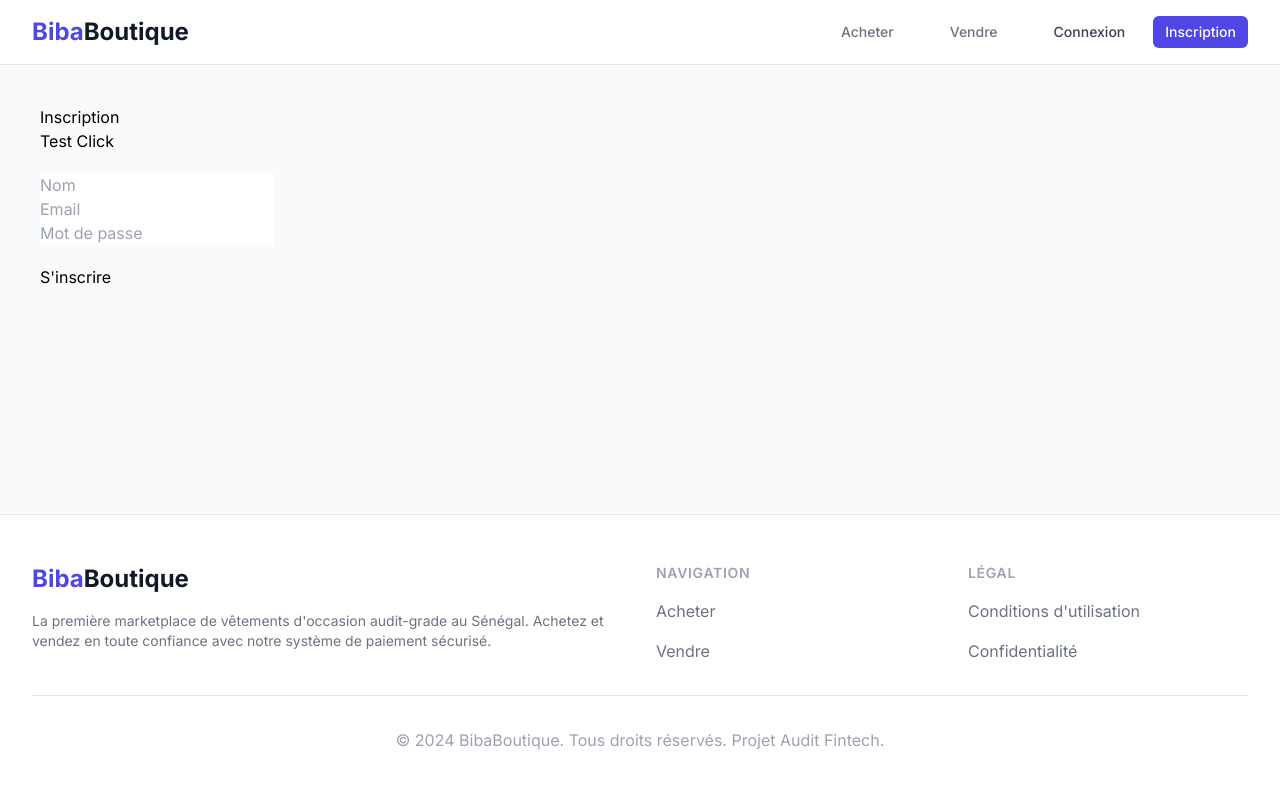
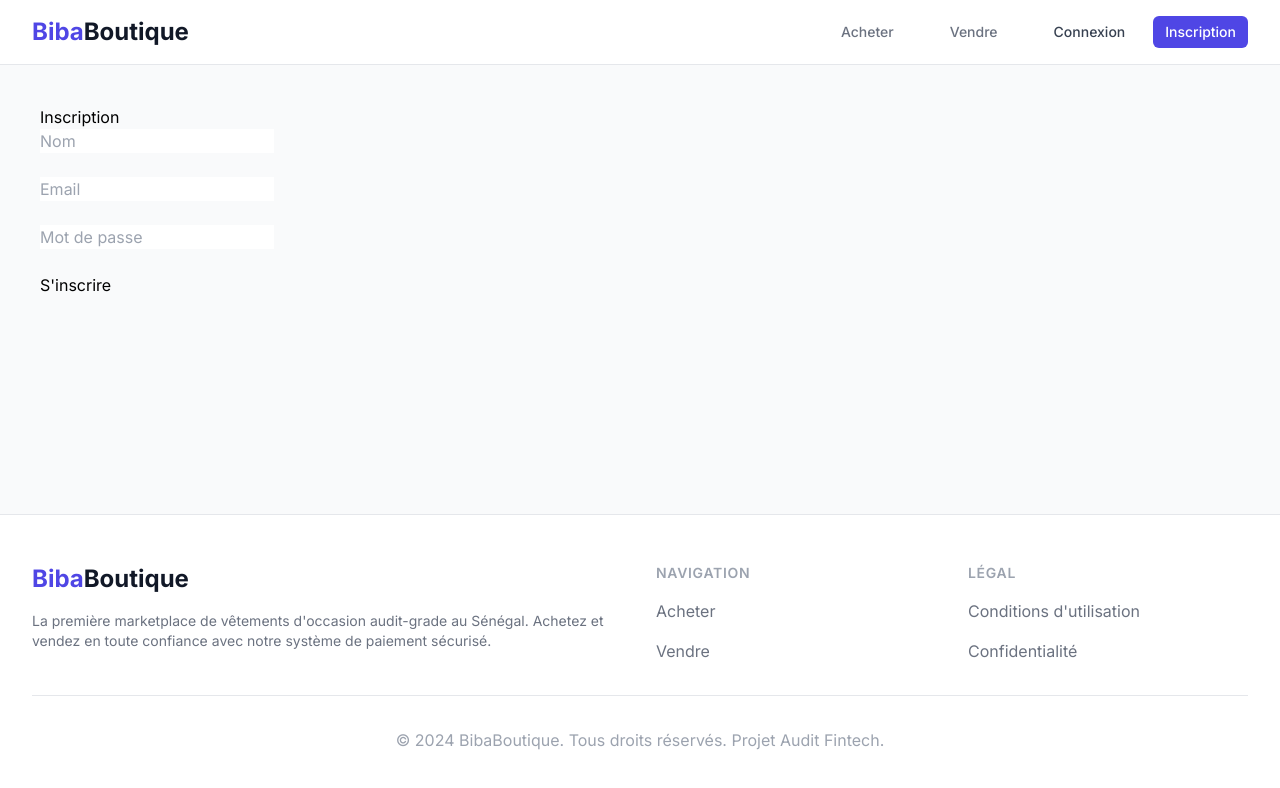
Before and after one commit to psakho922/vinted-web, a Next.js app: page /register in a window 1280 px wide. Shown: the top 788 px of the page. Built offline with nearby package versions, Linux system fonts and the light colour scheme; no server answers.

Commit message:
Update page.tsx

```diff
--- a/src/app/register/page.tsx
+++ b/src/app/register/page.tsx
@@ -1,29 +1,37 @@
-'use client';
+"use client";
 
-import { useState } from 'react';
-import { api } from '@/lib/api';
+import { useState } from "react";
 
 export default function RegisterPage() {
-  const [email, setEmail] = useState('');
-  const [name, setName] = useState('');
-  const [password, setPassword] = useState('');
+  const [email, setEmail] = useState("");
+  const [password, setPassword] = useState("");
+  const [name, setName] = useState("");
 
   const handleSubmit = async (e: React.FormEvent) => {
-    e.preventDefault();
-    console.log("SUBMIT TRIGGERED");
+    e.preventDefault(); // 🔥 TRÈS IMPORTANT
 
     try {
-      const response = await api.post('/auth/register', {
+      const response = await fetch(
+        `${process.env.NEXT_PUBLIC_API_URL}/auth/register`,
+        {
+          method: "POST",
+          headers: {
+            "Content-Type": "application/json",
+          },
+          body: JSON.stringify({
             email,
             password,
             name,
-      });
+          }),
+        }
+      );
 
-      console.log("SUCCESS:", response.data);
+      const data = await response.json();
+      console.log("SUCCESS:", data);
       alert("Inscription réussie !");
     } catch (error) {
-      console.error("ERROR:", error);
-      alert("Erreur lors de l'inscription");
+      console.error("Erreur:", error);
+      alert("Erreur réseau ou serveur");
     }
   };
 
@@ -31,46 +39,35 @@ export default function RegisterPage() {
     <div style={{ padding: 40 }}>
       <h1>Inscription</h1>
 
-      {/* Test bouton */}
-      <button
-        type="button"
-        onClick={() => console.log("CLICK WORKS")}
-        style={{ marginBottom: 20 }}
-      >
-        Test Click
-      </button>
-
       <form onSubmit={handleSubmit}>
-        <div>
         <input
           type="text"
           placeholder="Nom"
           value={name}
           onChange={(e) => setName(e.target.value)}
+          required
         />
-        </div>
+        <br /><br />
 
-        <div>
         <input
           type="email"
           placeholder="Email"
           value={email}
           onChange={(e) => setEmail(e.target.value)}
+          required
         />
-        </div>
+        <br /><br />
 
-        <div>
         <input
           type="password"
           placeholder="Mot de passe"
           value={password}
           onChange={(e) => setPassword(e.target.value)}
+          required
         />
-        </div>
+        <br /><br />
 
-        <button type="submit" style={{ marginTop: 20 }}>
-          S'inscrire
-        </button>
+        <button type="submit">S'inscrire</button>
       </form>
     </div>
   );
```
Lines whose indentation alone changed are shown as unchanged.
